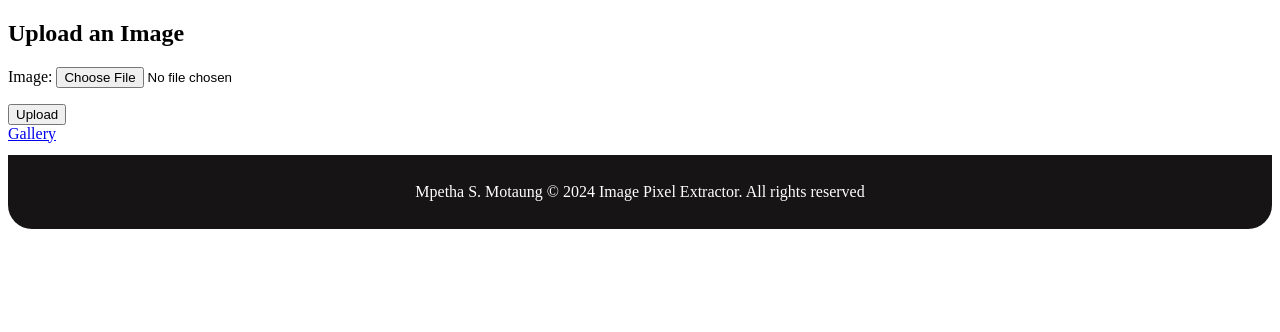
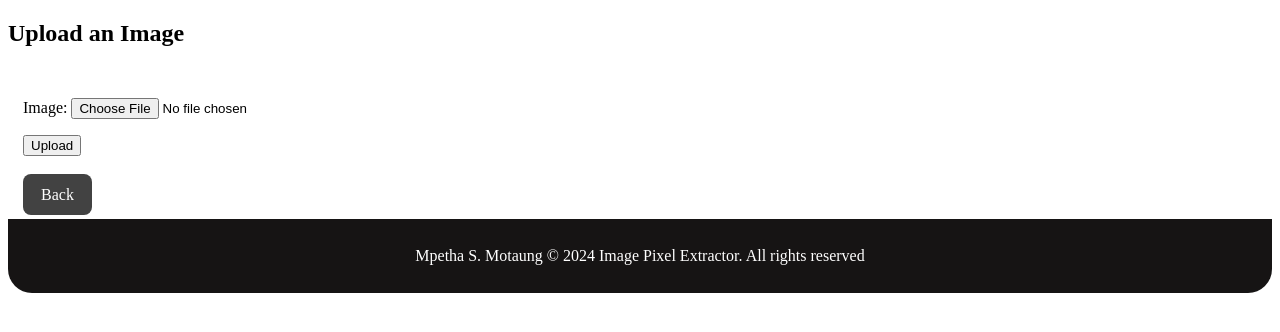
Before and after one commit to mpethamotaung/Image-Processing, a Django app: page /upload/ in a window 1280 px wide. Shown: the part 91-423 px from the top of the page. Run offline with Django 5.2, Linux system fonts and the light colour scheme.

Commit message:
update upload_success page, update views, update urls, update css styling

```diff
--- a/PixelsProject/pixels/static/pixels/css/styles.css
+++ b/PixelsProject/pixels/static/pixels/css/styles.css
@@ -45,6 +45,43 @@
     padding: 16px;
 }
 
+/*Success page styling*/
+.image-detail-container{
+    padding: 15px;
+}
+
+.image-detail-container .image-hex p {
+    padding: 15px 0px;
+}
+
+/*Upload image page styling*/
+.form-container .form{
+    padding: 15px;
+}
+
+/*Styling anchors links as buttons*/
+.back-btn {
+    margin: 15px 0;
+    padding: 12px 18px;
+    background-color: #424242;
+    text-decoration: none;
+    color: white;
+    border-radius: 8px;
+}
+
+.gallery-btn {
+    margin: 15px;
+    padding: 12px 18px;
+    background-color: #00a000;
+    text-decoration: none;
+    color: white;
+    border-radius: 8px;
+}
+
+.mini-nav-container {
+    margin: 15px;
+}
+
 /*Footer*/
 footer {
     text-align: center;
--- a/PixelsProject/pixels/templates/pixels/upload_image.html
+++ b/PixelsProject/pixels/templates/pixels/upload_image.html
@@ -7,13 +7,17 @@
 <h2>Upload an Image</h2>
 
 <div class="form-container">
-    <form action="" method="POST" enctype="multipart/form-data">
-        {% csrf_token %}
-        {{ form.as_p }}
-        <button type="submit">Upload</button>
-    </form>
+    <div class="form">
+        <form action="" method="POST" enctype="multipart/form-data">
+            {% csrf_token %}
+            {{ form.as_p }}
+            <button type="submit">Upload</button>
+        </form>
+    </div>
 
-    <a href="{% url 'pixels:image_list' %}">Gallery</a>
+    <div class="mini-nav-container">
+        <a href="{% url 'pixels:image_list' %}" class="back-btn">Back</a>
+    </div>
 
 </div>
 
--- a/PixelsProject/pixels/urls.py
+++ b/PixelsProject/pixels/urls.py
@@ -6,5 +6,6 @@ app_name = 'pixels'
 urlpatterns = [
     path('', views.image_list, name='image_list'), #Root path
     path('upload/', views.upload_image, name='upload_image'),
+    path('upload/success/', views.upload_success, name='upload_success'),
     path('image/<int:pk>/', views.image_detail, name='image_detail'),
 ]
--- a/PixelsProject/pixels/views.py
+++ b/PixelsProject/pixels/views.py
@@ -22,7 +22,7 @@ def upload_image(request):
                 image_instance = ImageColor.objects.create(image=image, hex_color=hex_color)
                 image_instance.save()
                 #Redicrect to image list page
-                return redirect('pixels:image_list')
+                return redirect('pixels:upload_success')
             except ValueError as e:
                 #This to inform the user if processing fails
                 form.add_error(f'Failed to upload image', {'image': image})
@@ -44,3 +44,13 @@ def image_detail(request, pk):
     """
     image = ImageColor.objects.get(pk=pk)
     return render(request, 'pixels/image_details.html', {'image': image})
+
+def upload_success(request):
+    """
+    Displays uploaded image with hex color
+    """
+
+    #Retrieve recent uploaded image
+    image_instance = ImageColor.objects.latest('id')
+
+    return render(request, 'pixels/upload_success.html', {'image_instance': image_instance})
```
Also changed, not shown: PixelsProject/pixels/templates/pixels/image_details.html (+10 -3 lines), PixelsProject/pixels/templates/pixels/upload_success.html (+21 -0 lines), PixelsProject/db.sqlite3, PixelsProject/media/uploads/76e5d55d0c8c6ec65135b42a2c5cbd98.jpg (added), PixelsProject/media/uploads/Screenshot_2024-05-01_203626.png (added), PixelsProject/media/uploads/What-Does-Instagram-User-Mean_compressed.png (added), PixelsProject/media/uploads/hq720.jpg (added).
